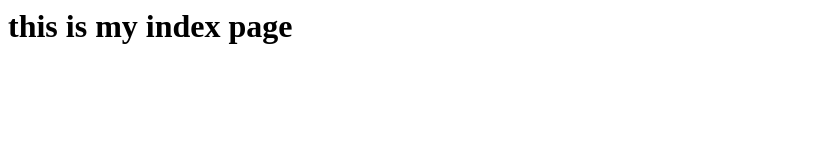
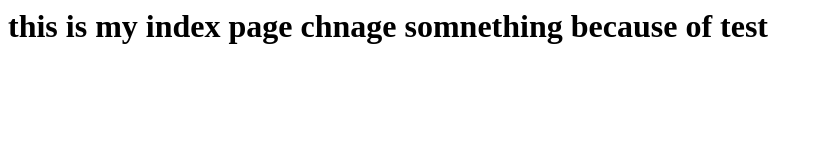
Before and after one commit to Ravi43985471/mygit, a plain HTML site: page index.html in a window 1280 px wide. Shown: the whole page, without its empty margins (0-821 px from the left). Drawn offline with Linux system fonts and the light colour scheme.

Commit message:
some chnages

```diff
--- a/index.html
+++ b/index.html
@@ -1,7 +1,7 @@
 <html>
 
 	<h1>
-		this is my index page
+		this is my index page chnage somnething because of test
 
 	</h1>
 
```
